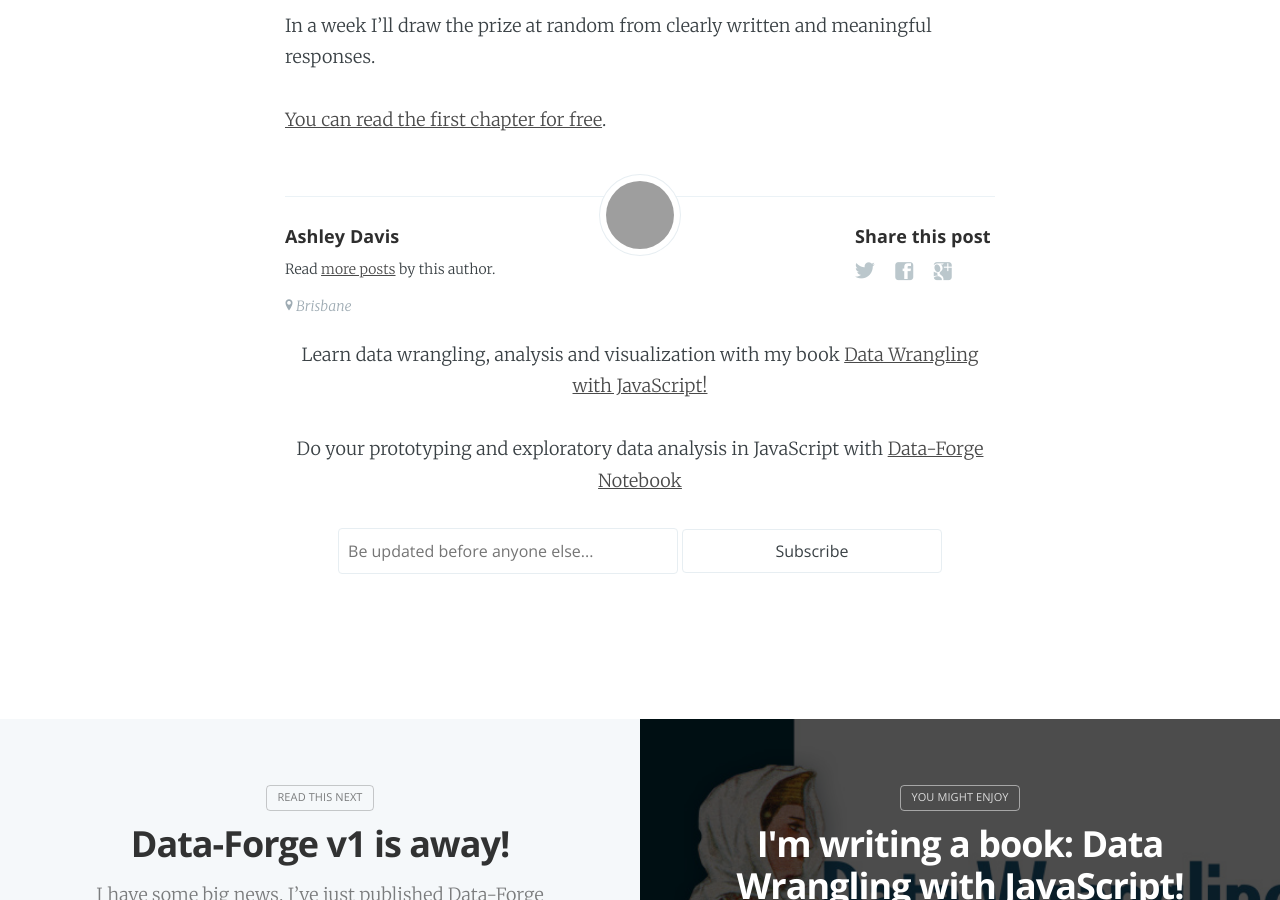
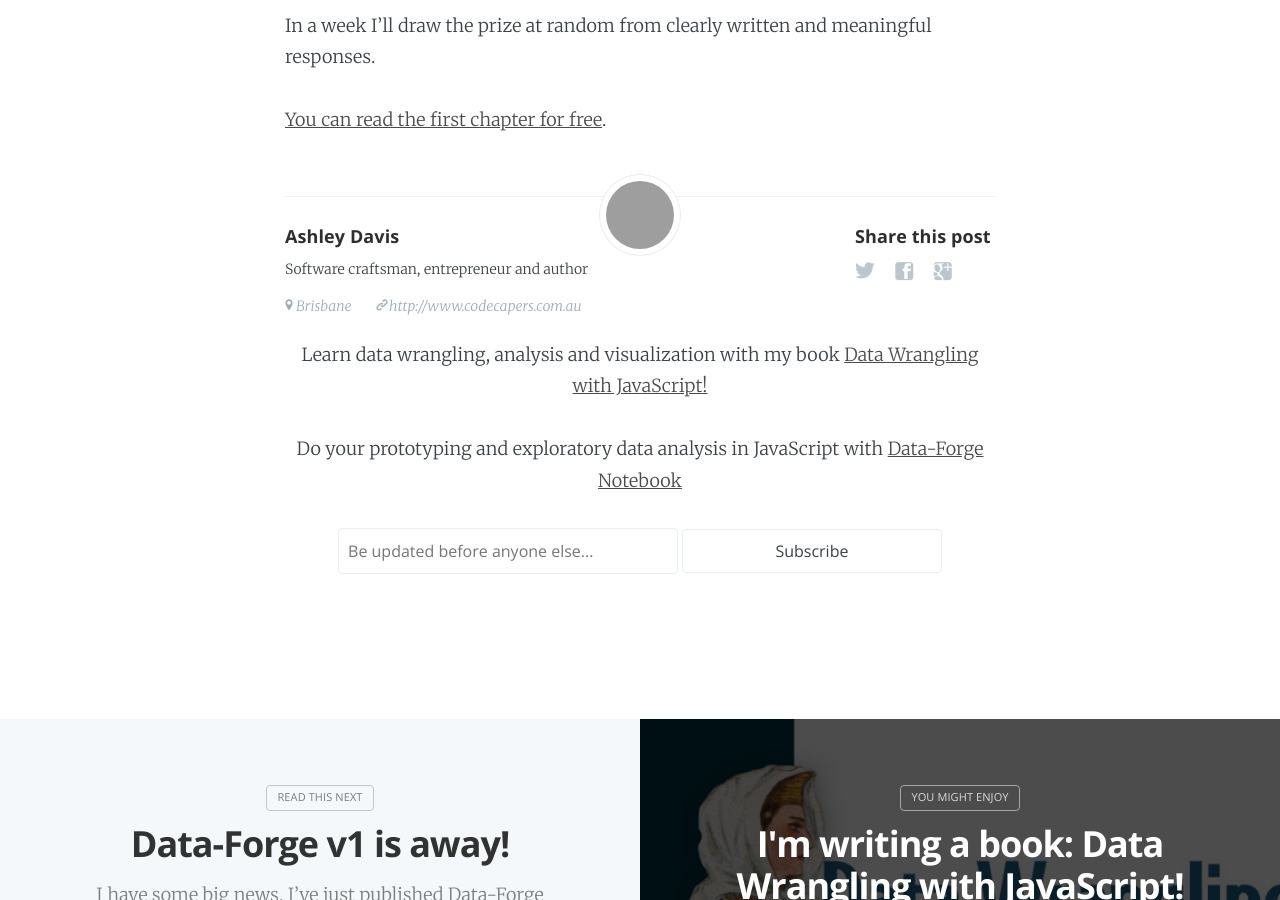
Before and after one commit to ashleydavis/the-data-wrangler-blog, a Jekyll site: the page built from _posts/2018-04-29-raffle.markdown, in a window 1280 px wide and 900 px high, scrolled down 1787 px. Built offline with Jekyll 4.4.1, drawn with Linux system fonts in a browser that asks for light colours; comment, search, counter and statistics services are not loaded; grey boxes are pictures that could not be loaded.

Commit message:
Updated my details.

```diff
--- a/_data/authors.yml
+++ b/_data/authors.yml
@@ -3,3 +3,5 @@
   email: ashley@codecapers.com.au
   location: Brisbane
   image: http://www.gravatar.com/avatar/4046e18bdd100b6189fd90dee06df22b?s=250&d=mm&r=x
+  website: http://www.codecapers.com.au
+  bio: Software craftsman, entrepreneur and author
```
